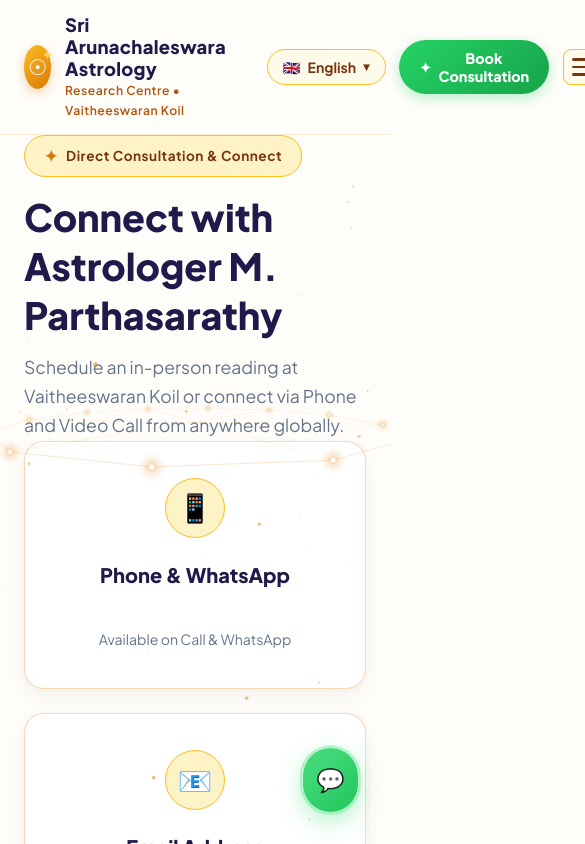
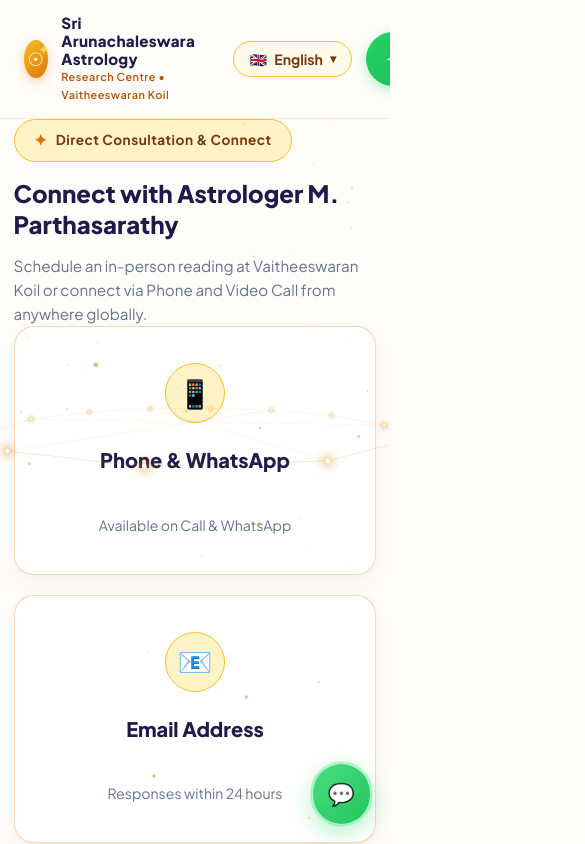
Before and after one commit to Rajrkrisna/Astro, a Next.js app: page /contact in a window 390 px wide. Shown: the top 844 px of the page, 585 px wide, since content can reach past the window. Built offline with nearby package versions, Linux system fonts and the light colour scheme.

Commit message:
feat: scale Tamil font proportions, add viewport meta and comprehensive mobile responsive styles

```diff
--- a/app/globals.css
+++ b/app/globals.css
@@ -3035,7 +3035,104 @@ button {
 }
 
 /* ==========================================================================
-   Responsive Breakpoints
+   Language Specific Typography Scaling: Tamil (தமிழ்) & Hindi (हिन्दी)
+   ========================================================================== */
+
+html[lang="ta"] {
+  --font-sans: 'Noto Sans Tamil', 'Plus Jakarta Sans', system-ui, -apple-system, sans-serif;
+  letter-spacing: 0;
+}
+
+html[lang="ta"] body {
+  line-height: 1.75;
+  word-break: normal;
+  overflow-wrap: break-word;
+}
+
+html[lang="ta"] .hero-main-title {
+  font-size: 2.25rem;
+  line-height: 1.35;
+  letter-spacing: normal;
+}
+
+html[lang="ta"] .section-title {
+  font-size: 1.85rem;
+  line-height: 1.38;
+}
+
+html[lang="ta"] .brand-main {
+  font-size: 1.02rem;
+  line-height: 1.3;
+}
+
+html[lang="ta"] .portrait-name {
+  font-size: 1.55rem;
+  line-height: 1.35;
+}
+
+html[lang="ta"] .active-sign-title {
+  font-size: 1.65rem;
+  line-height: 1.35;
+}
+
+html[lang="ta"] .service-card-title {
+  font-size: 1.12rem;
+  line-height: 1.45;
+}
+
+html[lang="ta"] .focus-card-title {
+  font-size: 1.15rem;
+  line-height: 1.45;
+}
+
+html[lang="ta"] .home-booking-cta-title {
+  font-size: 1.75rem;
+  line-height: 1.38;
+}
+
+html[lang="ta"] .booking-drawer-title {
+  font-size: 1.15rem;
+  line-height: 1.35;
+}
+
+html[lang="ta"] .btn-primary-glow,
+html[lang="ta"] .btn-secondary-glass,
+html[lang="ta"] .btn-whatsapp-hero,
+html[lang="ta"] .btn-submit-booking-centered,
+html[lang="ta"] .btn-drawer-booking-submit,
+html[lang="ta"] .btn-home-booking-primary,
+html[lang="ta"] .btn-about-book {
+  font-size: 0.94rem;
+  padding: 0.85rem 1.6rem;
+  line-height: 1.4;
+}
+
+html[lang="ta"] .hero-tagline,
+html[lang="ta"] .bio-p,
+html[lang="ta"] .service-card-desc,
+html[lang="ta"] .focus-card-desc,
+html[lang="ta"] .guidance-text,
+html[lang="ta"] .home-booking-cta-subtitle {
+  font-size: 0.98rem;
+  line-height: 1.75;
+}
+
+html[lang="hi"] {
+  --font-sans: 'Noto Sans Devanagari', 'Plus Jakarta Sans', system-ui, -apple-system, sans-serif;
+}
+
+html[lang="hi"] .hero-main-title {
+  font-size: 2.35rem;
+  line-height: 1.35;
+}
+
+html[lang="hi"] .section-title {
+  font-size: 1.95rem;
+  line-height: 1.38;
+}
+
+/* ==========================================================================
+   Responsive Breakpoints for All Screen Sizes & Mobile Browsers
    ========================================================================== */
 
 @media (max-width: 1024px) {
@@ -3048,7 +3145,11 @@ button {
   }
 
   .hero-main-title {
-    font-size: 2.6rem;
+    font-size: 2.5rem;
+  }
+
+  html[lang="ta"] .hero-main-title {
+    font-size: 2rem;
   }
 
   .about-layout-grid {
@@ -3074,75 +3175,261 @@ button {
 }
 
 @media (max-width: 768px) {
+  html, body {
+    overflow-x: hidden;
+    width: 100%;
+    max-width: 100vw;
+  }
+
+  .section-container {
+    padding: 0 1.15rem;
+  }
+
+  .section-header {
+    margin-bottom: 2.25rem;
+  }
+
+  .section-title {
+    font-size: 1.75rem;
+    line-height: 1.3;
+  }
+
+  html[lang="ta"] .section-title {
+    font-size: 1.45rem;
+    line-height: 1.38;
+  }
+
+  .section-subtitle {
+    font-size: 0.95rem;
+    line-height: 1.6;
+  }
+
+  /* Hero Section */
+  .hero-section {
+    padding: 3.5rem 0 2.5rem 0;
+  }
+
   .hero-main-title {
-    font-size: 2.1rem;
-  }
-
-  html[lang="ta"] .hero-main-title,
+    font-size: 1.95rem;
+    line-height: 1.28;
+    margin-bottom: 1rem;
+  }
+
+  html[lang="ta"] .hero-main-title {
+    font-size: 1.5rem;
+    line-height: 1.35;
+  }
+
   html[lang="hi"] .hero-main-title {
-    font-size: 1.95rem;
-  }
-
-  .booking-form-wrapper-centered {
-    padding: 1.75rem 1.25rem;
+    font-size: 1.65rem;
+    line-height: 1.35;
+  }
+
+  .hero-tagline {
+    font-size: 1rem;
+    line-height: 1.65;
+    margin-bottom: 1.75rem;
+  }
+
+  html[lang="ta"] .hero-tagline {
+    font-size: 0.92rem;
+    line-height: 1.7;
+  }
+
+  .astrologer-badge-box {
+    flex-direction: column;
+    text-align: center;
+    gap: 0.5rem;
+    padding: 0.75rem 1.15rem;
+    width: 100%;
+    max-width: 380px;
+  }
+
+  .astrologer-meta {
+    text-align: center;
+  }
+
+  .hero-cta-group {
+    flex-direction: column;
+    width: 100%;
+    gap: 0.75rem;
+    margin-bottom: 2rem;
+  }
+
+  .btn-primary-glow,
+  .btn-secondary-glass,
+  .btn-whatsapp-hero {
+    width: 100%;
+    justify-content: center;
+    padding: 0.85rem 1.25rem;
+    font-size: 0.98rem;
+  }
+
+  html[lang="ta"] .btn-primary-glow,
+  html[lang="ta"] .btn-secondary-glass,
+  html[lang="ta"] .btn-whatsapp-hero {
+    font-size: 0.9rem;
+    padding: 0.8rem 1rem;
   }
 
   .hero-stats-grid {
     grid-template-columns: repeat(2, 1fr);
-  }
-
+    gap: 0.75rem;
+    margin-top: 0.5rem;
+  }
+
+  .stat-card {
+    padding: 1.15rem 0.75rem;
+  }
+
+  .stat-number {
+    font-size: 1.85rem;
+  }
+
+  .stat-label {
+    font-size: 0.82rem;
+  }
+
+  /* Section Spacing */
+  .zodiac-section,
+  .services-section,
+  .about-section,
+  .focus-section,
+  .testimonials-section,
+  .faq-section,
+  .home-booking-cta-section,
+  .booking-section-centered,
+  .newsletter-section {
+    padding: 3.5rem 0;
+  }
+
+  /* Zodiac Section */
+  .zodiac-display-card {
+    padding: 1.5rem 1.15rem;
+    border-radius: var(--radius-lg);
+  }
+
+  .zodiac-card-header {
+    gap: 1rem;
+    margin-bottom: 1.25rem;
+    padding-bottom: 1.25rem;
+  }
+
+  .sign-icon-large-box {
+    width: 60px;
+    height: 60px;
+    min-width: 60px;
+    border-radius: var(--radius-md);
+  }
+
+  .sign-symbol-huge {
+    font-size: 2.25rem;
+  }
+
+  .active-sign-title {
+    font-size: 1.5rem;
+  }
+
+  html[lang="ta"] .active-sign-title {
+    font-size: 1.28rem;
+  }
+
+  .guidance-text {
+    font-size: 0.98rem;
+    line-height: 1.65;
+  }
+
+  .zodiac-card-footer {
+    justify-content: center;
+  }
+
+  .btn-kundli-cta {
+    width: 100%;
+    justify-content: center;
+  }
+
+  /* About Section */
+  .astrologer-portrait-card {
+    padding: 1.75rem 1.25rem;
+    border-radius: var(--radius-lg);
+  }
+
+  .astrology-yantra-visual {
+    width: 130px;
+    height: 130px;
+  }
+
+  .yantra-circle.outer {
+    width: 106px;
+    height: 106px;
+  }
+
+  .yantra-circle.middle {
+    width: 80px;
+    height: 80px;
+  }
+
+  .yantra-center-symbol {
+    font-size: 2.75rem;
+  }
+
+  .portrait-name {
+    font-size: 1.55rem;
+  }
+
+  html[lang="ta"] .portrait-name {
+    font-size: 1.35rem;
+  }
+
+  .portrait-degree {
+    font-size: 1rem;
+  }
+
+  .specialties-grid {
+    grid-template-columns: 1fr;
+    gap: 0.5rem;
+  }
+
+  .about-cta-row {
+    flex-direction: column;
+    width: 100%;
+    gap: 0.75rem;
+  }
+
+  .btn-about-book,
+  .btn-about-maps,
+  .btn-about-wa {
+    width: 100%;
+    justify-content: center;
+    text-align: center;
+    padding: 0.85rem 1.25rem;
+  }
+
+  /* Grids to 1 Column */
   .services-cards-grid,
   .focus-areas-grid,
   .testimonials-cards-grid,
   .contact-details-grid,
   .trust-grid-centered {
     grid-template-columns: 1fr;
-  }
-
-  .direct-wa-booking-box-centered {
-    flex-direction: column;
-    text-align: center;
-    justify-content: center;
-  }
-
-  .form-row-2,
-  .form-row-3 {
-    grid-template-columns: 1fr;
-  }
-
-  .footer-grid {
-    grid-template-columns: 1fr;
-  }
-
-  .whatsapp-label {
-    display: none;
-  }
-
-  .whatsapp-float-btn {
-    padding: 0.85rem;
-  }
-
-  .zodiac-nav-arrow {
-    width: 40px;
-    height: 40px;
-    min-width: 40px;
-    font-size: 1rem;
-  }
-
-  .zodiac-tab-pill {
-    min-width: 120px;
-    padding: 0.75rem 0.9rem;
-  }
-
-  .sign-symbol-pill {
-    font-size: 1.5rem;
-  }
-
+    gap: 1.25rem;
+  }
+
+  .service-card-premium,
+  .focus-card-glass,
+  .testimonial-card-glass {
+    padding: 1.65rem 1.25rem;
+  }
+
+  /* Google Reviews Header Card */
   .google-reviews-header-card {
     flex-direction: column;
     padding: 1rem 1.25rem;
     border-radius: var(--radius-lg);
     gap: 0.85rem;
+    width: 100%;
+    max-width: 100%;
+    text-align: center;
   }
 
   .google-rating-info {
@@ -3153,4 +3440,217 @@ button {
     width: 100%;
     justify-content: center;
   }
-}
+
+  /* Home Booking CTA */
+  .home-booking-cta-card {
+    padding: 2.25rem 1.25rem;
+    border-radius: var(--radius-lg);
+  }
+
+  .home-booking-cta-title {
+    font-size: 1.65rem;
+  }
+
+  html[lang="ta"] .home-booking-cta-title {
+    font-size: 1.35rem;
+  }
+
+  .home-booking-cta-actions {
+    flex-direction: column;
+    width: 100%;
+    gap: 0.75rem;
+  }
+
+  .btn-home-booking-primary,
+  .btn-home-booking-wa {
+    width: 100%;
+    justify-content: center;
+    padding: 0.85rem 1.25rem;
+  }
+
+  /* Direct WhatsApp Banner */
+  .direct-wa-booking-box-centered {
+    flex-direction: column;
+    text-align: center;
+    justify-content: center;
+    padding: 1.5rem 1.15rem;
+    gap: 1rem;
+  }
+
+  .btn-wa-centered-action {
+    width: 100%;
+  }
+
+  /* Booking Form */
+  .booking-form-wrapper-centered {
+    padding: 1.5rem 1rem;
+    border-radius: var(--radius-lg);
+  }
+
+  .birth-details-subgroup {
+    padding: 1.15rem 0.85rem;
+  }
+
+  .form-row-2,
+  .form-row-3 {
+    grid-template-columns: 1fr;
+    gap: 1rem;
+  }
+
+  .btn-submit-booking-centered {
+    width: 100%;
+    padding: 0.95rem 1.5rem;
+    font-size: 1.02rem;
+  }
+
+  html[lang="ta"] .btn-submit-booking-centered {
+    font-size: 0.92rem;
+    padding: 0.85rem 1.2rem;
+  }
+
+  /* Slide-Over Side Drawer on Mobile */
+  .booking-side-drawer {
+    width: 100% !important;
+    max-width: 100vw !important;
+  }
+
+  .booking-drawer-header {
+    padding: 1rem 1.25rem;
+  }
+
+  .booking-drawer-body {
+    padding: 1.25rem 1rem;
+  }
+
+  .drawer-form-row,
+  .drawer-form-row-3 {
+    grid-template-columns: 1fr;
+    gap: 0.85rem;
+  }
+
+  /* Newsletter */
+  .newsletter-card-glow {
+    padding: 2.25rem 1.25rem;
+    border-radius: var(--radius-lg);
+  }
+
+  .newsletter-title {
+    font-size: 1.6rem;
+  }
+
+  .newsletter-form-row {
+    flex-direction: column;
+    width: 100%;
+  }
+
+  .newsletter-input,
+  .btn-newsletter-submit {
+    width: 100%;
+  }
+
+  /* Footer */
+  .footer-celestial {
+    padding: 3.5rem 0 2rem 0;
+  }
+
+  .footer-grid {
+    grid-template-columns: 1fr;
+    gap: 2.25rem;
+  }
+
+  /* Floating WhatsApp Button on Mobile */
+  .whatsapp-float-container {
+    bottom: 1.25rem;
+    right: 1.25rem;
+  }
+
+  .whatsapp-label {
+    display: none;
+  }
+
+  .whatsapp-float-btn {
+    padding: 0.75rem 0.95rem;
+    font-size: 0.88rem;
+  }
+
+  .whatsapp-icon {
+    font-size: 1.35rem;
+  }
+}
+
+@media (max-width: 480px) {
+  .section-container {
+    padding: 0 0.85rem;
+  }
+
+  .hero-main-title {
+    font-size: 1.7rem;
+  }
+
+  html[lang="ta"] .hero-main-title {
+    font-size: 1.35rem;
+  }
+
+  .section-title {
+    font-size: 1.5rem;
+  }
+
+  html[lang="ta"] .section-title {
+    font-size: 1.25rem;
+  }
+
+  .hero-stats-grid {
+    grid-template-columns: 1fr 1fr;
+    gap: 0.5rem;
+  }
+
+  .stat-card {
+    padding: 0.95rem 0.5rem;
+  }
+
+  .stat-number {
+    font-size: 1.55rem;
+  }
+
+  .stat-label {
+    font-size: 0.76rem;
+  }
+
+  .zodiac-nav-arrow {
+    width: 36px;
+    height: 36px;
+    min-width: 36px;
+    font-size: 0.9rem;
+  }
+
+  .zodiac-tab-pill {
+    min-width: 105px;
+    padding: 0.65rem 0.75rem;
+  }
+
+  .sign-symbol-pill {
+    font-size: 1.35rem;
+  }
+
+  .sign-name-pill {
+    font-size: 0.8rem;
+  }
+
+  .booking-drawer-title {
+    font-size: 1.05rem;
+  }
+
+  .brand-main {
+    font-size: 0.95rem;
+  }
+
+  .brand-sub {
+    font-size: 0.68rem;
+  }
+
+  .logo-emblem {
+    width: 38px;
+    height: 38px;
+    font-size: 1.15rem;
+  }
+}
--- a/app/layout.jsx
+++ b/app/layout.jsx
@@ -17,6 +17,13 @@ export const metadata = {
     'Tamil Astrologer',
     'Hindi Astrologer',
   ],
+};
+
+export const viewport = {
+  width: 'device-width',
+  initialScale: 1,
+  maximumScale: 5,
+  themeColor: '#fffdfa',
 };
 
 export default function RootLayout({ children }) {
--- a/context/LanguageContext.jsx
+++ b/context/LanguageContext.jsx
@@ -23,15 +23,18 @@ export function LanguageProvider({ children }) {
     } catch (e) {}
   }, []);
 
+  useEffect(() => {
+    if (typeof document !== 'undefined') {
+      document.documentElement.lang = lang;
+    }
+  }, [lang]);
+
   const setLanguage = (newLang) => {
     if (['en', 'ta', 'hi'].includes(newLang)) {
       setLang(newLang);
       try {
         localStorage.setItem('astro_preferred_lang', newLang);
       } catch (e) {}
-      if (typeof document !== 'undefined') {
-        document.documentElement.lang = newLang;
-      }
     }
   };
 
```
